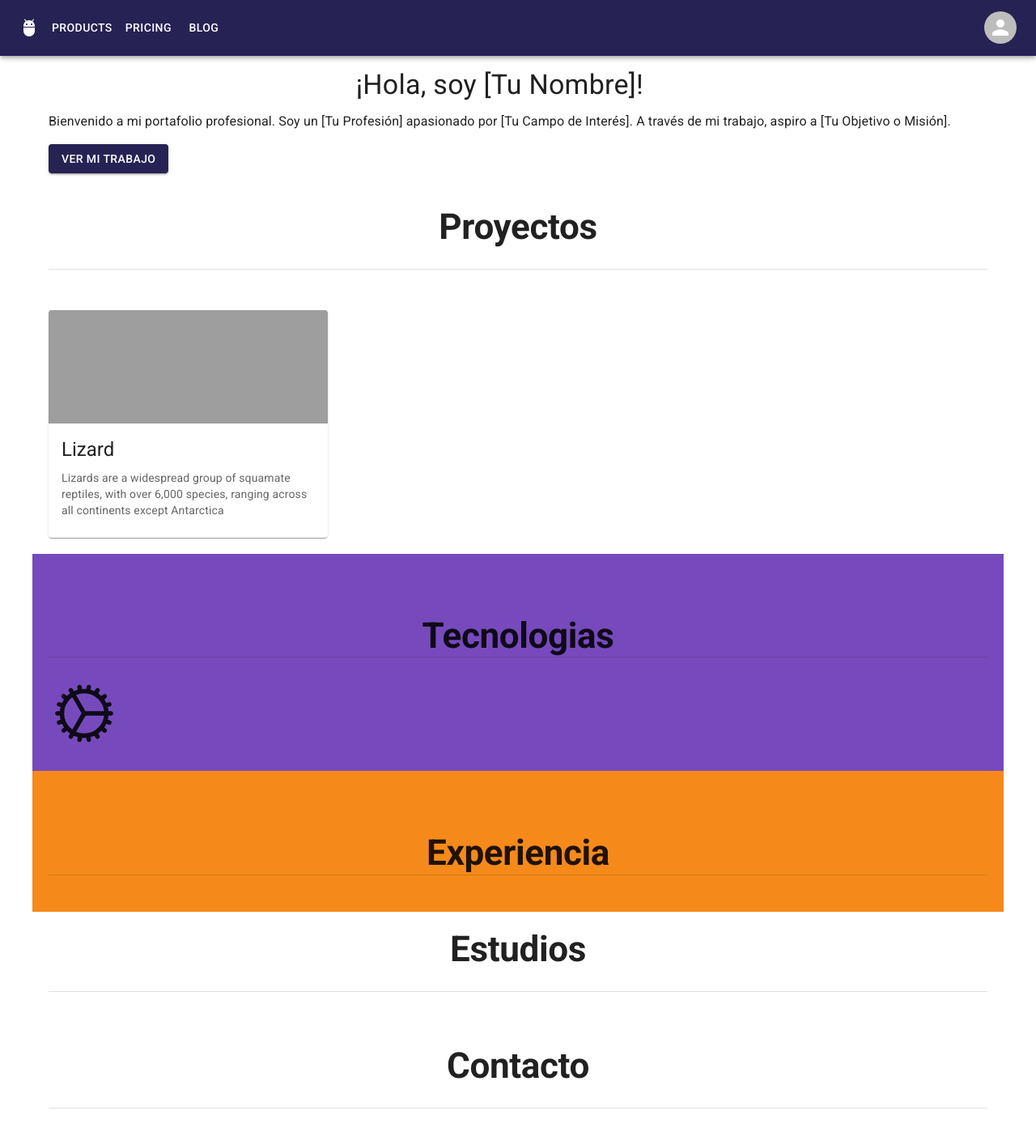
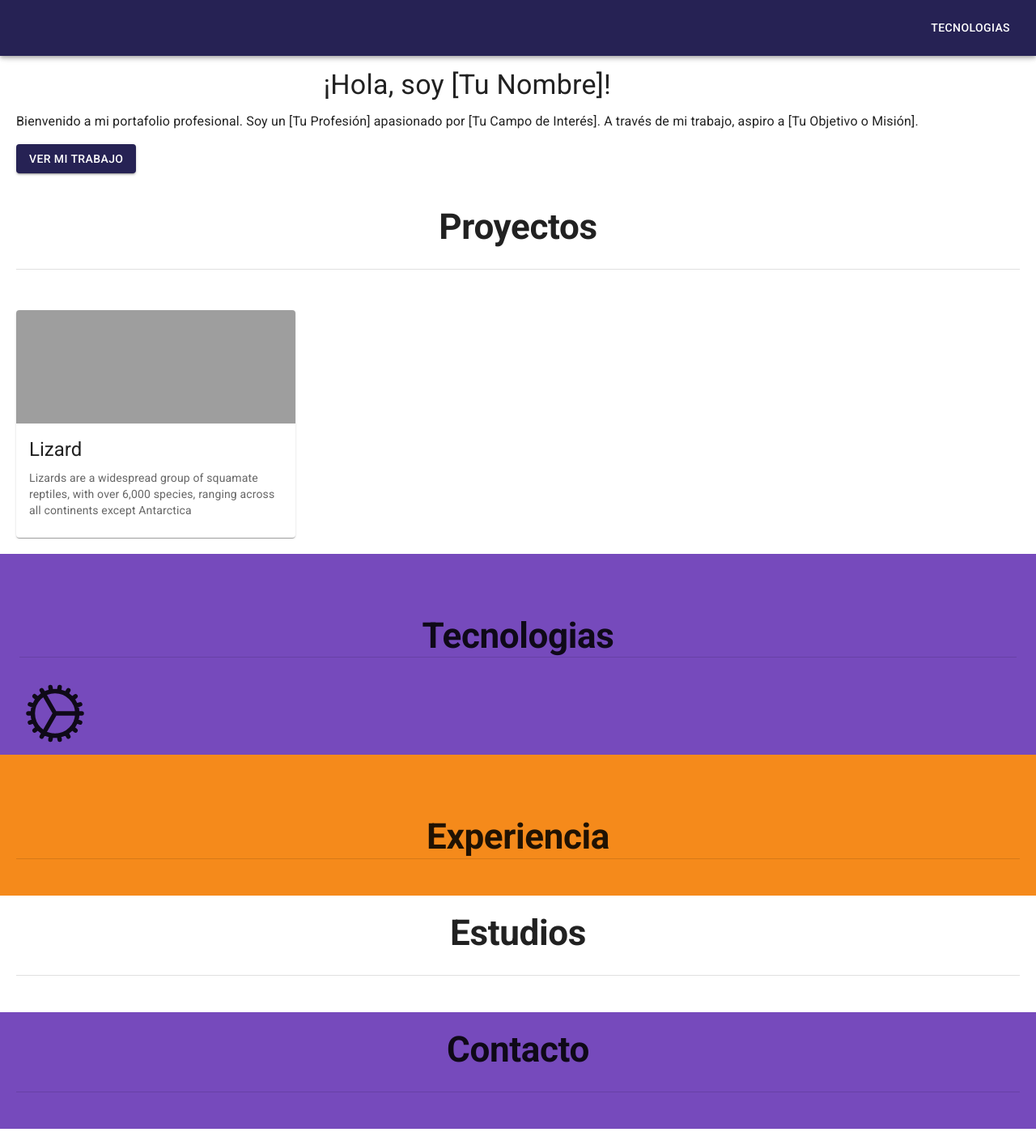
Before and after one commit to Deymos78/20-portfolio-react-vite, a React (Vite) app: page / in a window 1280 px wide. Shown: the whole page at 81% size. Built offline with nearby package versions, Linux system fonts and the light colour scheme; grey boxes are pictures that could not be loaded.

Commit message:
Full Width fixed in Portfolio WEb

```diff
--- a/src/portfolio/components/NavBar2.jsx
+++ b/src/portfolio/components/NavBar2.jsx
@@ -12,8 +12,9 @@ import Tooltip from '@mui/material/Tooltip';
 import MenuItem from '@mui/material/MenuItem';
 import AdbIcon from '@mui/icons-material/Adb';
 import { useState } from 'react';
+import { Link } from 'react-scroll';
 
-const pages = ['Products', 'Pricing', 'Blog'];
+const pages = ['Proyectos', 'Tecnologias', 'Experiencia', 'Estudios', 'Contacto'];
 
 export const NavBar2 = () => {
     const [anchorElNav, setAnchorElNav] = useState(null);
@@ -39,8 +40,8 @@ export const NavBar2 = () => {
     <AppBar position="fixed">
       <Container maxWidth="xl">
         <Toolbar disableGutters>
-          <AdbIcon sx={{ display: { xs: 'none', md: 'flex' }, mr: 1 }} />
-
+          {/* <AdbIcon sx={{ display: { xs: 'none', md: 'flex' }, mr: 1 }} /> */}
+{/*
           <Typography
             variant="h5"
             noWrap
@@ -58,8 +59,8 @@ export const NavBar2 = () => {
             }}
           >
             LOGO
-          </Typography>
-          <Box sx={{ flexGrow: 1, display: { xs: 'none', md: 'flex' } }}>
+          </Typography> */}
+          {/* <Box sx={{ flexGrow: 1, display: { xs: 'none', md: 'flex' }, justifyContent: 'flex-end' }}>
             {pages.map((page) => (
               <Button
                 key={page}
@@ -69,9 +70,29 @@ export const NavBar2 = () => {
                 {page}
               </Button>
             ))}
+          </Box> */}
+
+          <Box sx={{ flexGrow: 1, display: { xs: 'none', md: 'flex' }, justifyContent: 'flex-end' }}>
+
+            <Button
+              sx={{ my: 2, color: 'white', display: 'block' }}
+            >
+
+              <Link
+
+                className='seccionTecnologias'
+                to="seccionTecnologias"
+                spy={true}
+                smooth={true}
+                duration={500}
+              >
+                Tecnologias
+              </Link>
+            </Button>
+
           </Box>
 
-          <Box sx={{ flexGrow: 0 }}>
+          {/* <Box sx={{ flexGrow: 0 }}>
             <Tooltip title="Open settings">
               <IconButton onClick={handleOpenUserMenu} sx={{ p: 0 }}>
                 <Avatar alt="Remy Sharp"  />
@@ -96,7 +117,7 @@ export const NavBar2 = () => {
 
 
             </Menu>
-          </Box>
+          </Box> */}
         </Toolbar>
       </Container>
     </AppBar>
--- a/src/portfolio/views/ContactView.jsx
+++ b/src/portfolio/views/ContactView.jsx
@@ -12,7 +12,9 @@ export const ContactView = () => {
           justifycontent= 'center'
           alignitems= 'center'
           minheight= '100vh'
+          maxWidth = '100%'
           style={{ padding: '20px' }}
+          sx={{backgroundColor: '#764abc' }}
 
       >
 
--- a/src/portfolio/views/ExperienceView.jsx
+++ b/src/portfolio/views/ExperienceView.jsx
@@ -14,6 +14,7 @@ export const ExperienceView = () => {
         alignitems= 'center'
         minheight= '100vh'
         style={{ padding: '20px' }}
+        maxWidth = '100%'
         sx={{backgroundColor: '#f58a1b'}}
 
 
--- a/src/portfolio/views/IntroductionView.jsx
+++ b/src/portfolio/views/IntroductionView.jsx
@@ -1,14 +1,20 @@
 import { Button, Container, Grid, Typography } from '@mui/material';
+import { Element } from 'react-scroll';
 
 export const IntroductionView = () => {
   return (
 
+    <Element
+        name="seccionIntroduccion"
+        className="seccionIntroduccion"
+    >
       <Container
 
           flexdirection= 'column'
           justifycontent= 'center'
           alignitems= 'center'
           minheight= '100vh'
+          maxWidth= '100%'
           style={{ padding: '20px' }}
 
       >
@@ -38,5 +44,6 @@ export const IntroductionView = () => {
           </Grid>
         </Grid>
       </Container>
+    </Element>
   );
 };
--- a/src/portfolio/views/ProjectsView.jsx
+++ b/src/portfolio/views/ProjectsView.jsx
@@ -1,14 +1,21 @@
 import {  Card, CardContent, CardMedia, Container, Divider, Grid, Typography } from '@mui/material'
+import { Element } from 'react-scroll'
 
 export const ProjectsView = () => {
 
   return (
+    <Element
+        name="seccionProjects"
+        className="seccionProjects"
+    >
+
         <Container
 
             flexdirection= 'column'
             justifycontent= 'center'
             alignitems= 'center'
             minheight= '100vh'
+            maxWidth= '100%'
             style={{ padding: '20px' }}
 
         >
@@ -43,5 +50,6 @@ export const ProjectsView = () => {
 
 
         </Container>
+    </Element>
   )
 }
--- a/src/portfolio/views/StudiesView.jsx
+++ b/src/portfolio/views/StudiesView.jsx
@@ -1,13 +1,20 @@
 import { Container, Divider, Grid, Typography } from "@mui/material"
+import { Element } from "react-scroll"
 
 export const StudiesView = () => {
   return (
+
+    <Element
+      name="seccionStudies"
+      className="seccionStudies"
+    >
       <Container
 
           flexdirection= 'column'
           justifycontent= 'center'
           alignitems= 'center'
           minheight= '100vh'
+          maxWidth= '100%'
           style={{ padding: '20px' }}
 
       >
@@ -27,5 +34,6 @@ export const StudiesView = () => {
 
 
       </Container>
+    </Element>
   )
 }
--- a/src/portfolio/views/TechnologiesView.jsx
+++ b/src/portfolio/views/TechnologiesView.jsx
@@ -4,8 +4,9 @@ import { Element } from "react-scroll"
 
 export const TechnologiesView = () => {
   return (
-    <Element name="seccionTecnologias" className="seccionTecnologias"
-
+    <Element
+        name="seccionTecnologias"
+        className="seccionTecnologias"
     >
 
     <Container
@@ -13,10 +14,9 @@ export const TechnologiesView = () => {
         justifycontent= 'center'
         alignitems= 'center'
         minheight= '100vh'
-        style={{ padding: '20px' }}
-        sx={{backgroundColor: '#764abc'}}
-
-
+        style={{ paddingTop: '20px' }}
+        maxWidth = '100%'
+        sx={{backgroundColor: '#764abc' }}
     >
 
 
```
Lines whose indentation alone changed are shown as unchanged.
